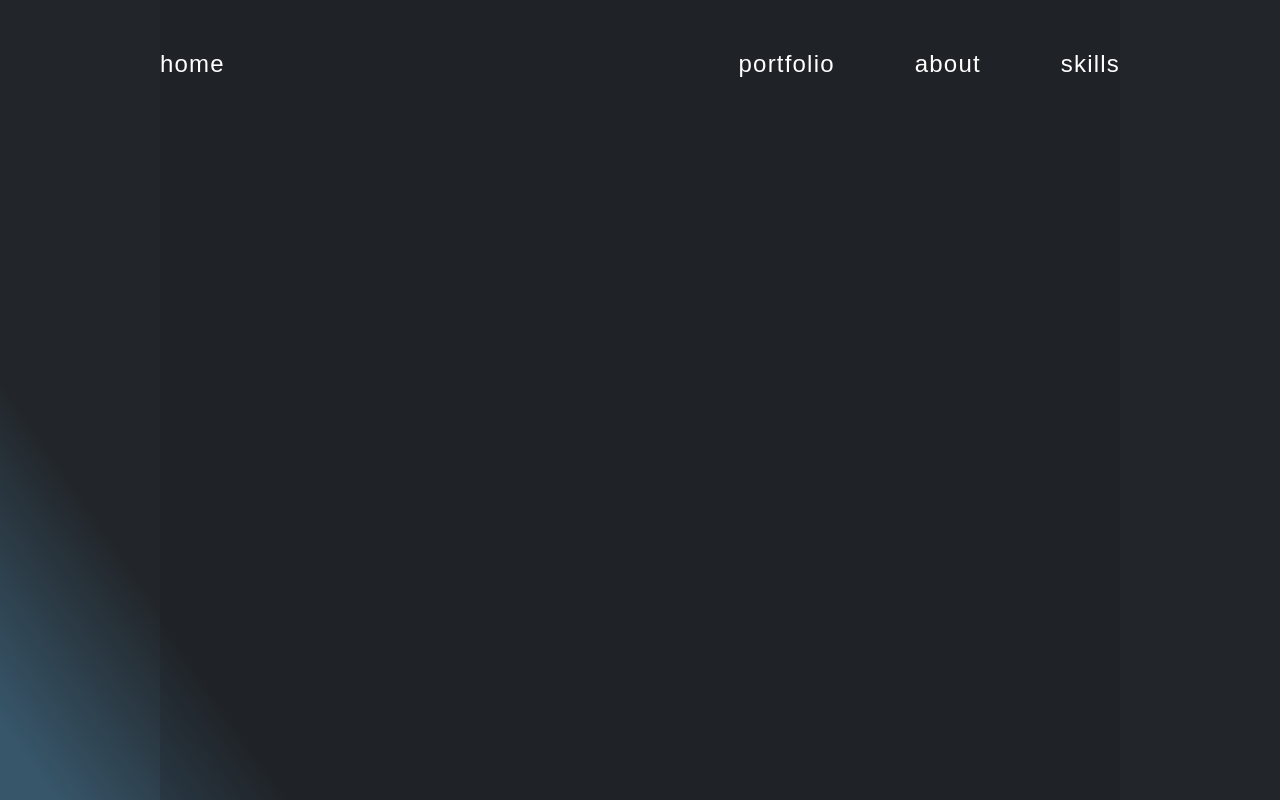
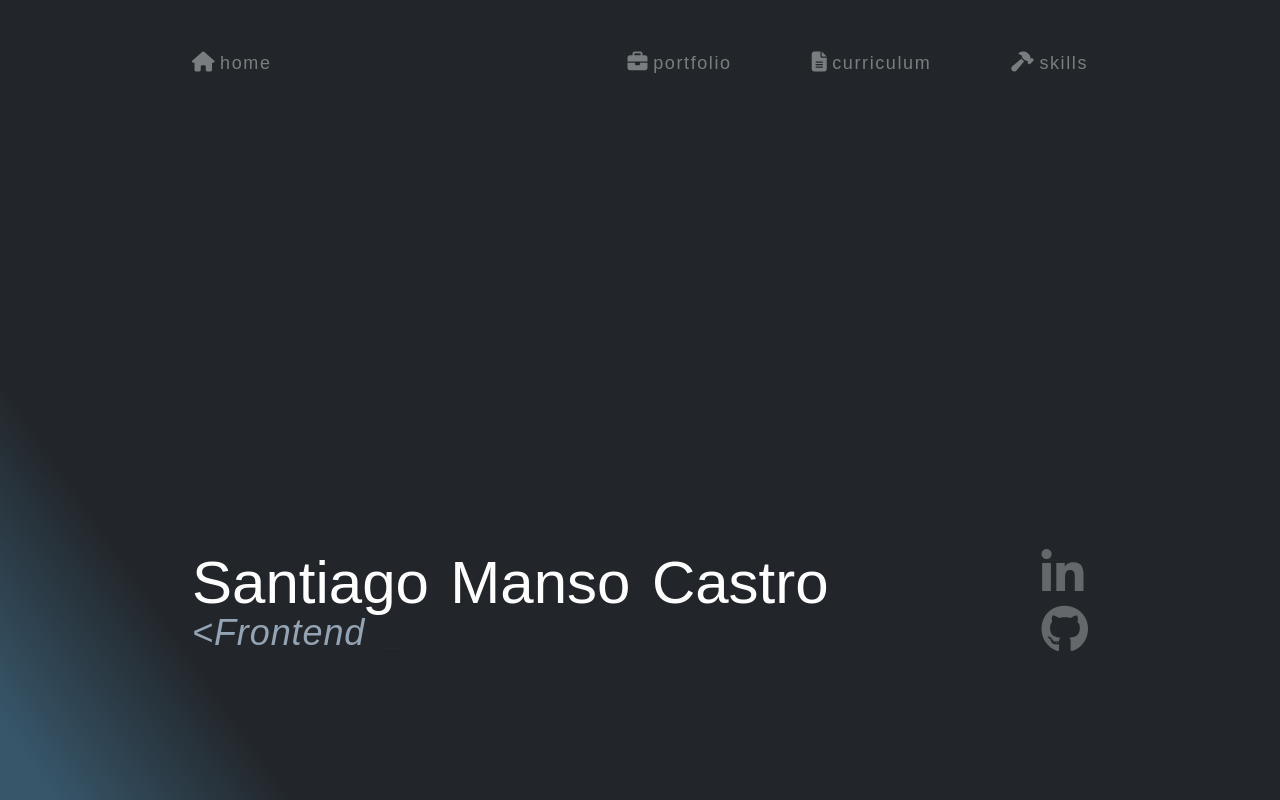
Before and after one commit to santiagomanso/santimanso.com, a React (Create React App) app: page / in a window 1280 px wide. Built offline with nearby package versions, Linux system fonts and the light colour scheme.

Commit message:
🔨 🎨 Responsive UI (home with nav)

```diff
--- a/src/components/Container.jsx
+++ b/src/components/Container.jsx
@@ -1,17 +1,7 @@
 const Container = ({ children }) => {
   return (
     <div className='w-screen h-screen app'>
-      <div className='px-8 lg:px-0 py-12 h-full max-w-full lg:max-w-[75vw] mx-auto bg-primary/20'>
-        <nav className='hidden lg:inline text-white text-2xl tracking-wider'>
-          <ul className='flex justify-between'>
-            <li className=''>home</li>
-            <div className=' flex gap-20'>
-              <li className=''>portfolio</li>
-              <li className=''>about</li>
-              <li className=''>skills</li>
-            </div>
-          </ul>
-        </nav>
+      <div className='px-8 lg:px-0 py-12 h-full max-w-full lg:max-w-[70vw] mx-auto '>
         {children}
       </div>
     </div>
--- a/src/components/Nav.jsx
+++ b/src/components/Nav.jsx
@@ -10,12 +10,43 @@ const Nav = () => {
   }
 
   return (
+    <>
+      <nav className='hidden lg:inline text-white  tracking-widest select-none'>
+        <ul className='flex justify-between'>
+          <li className='opacity-40 cursor-pointer hover:opacity-100 hover:text-white flex items-baseline gap-1 translate-y-0 hover:translate-y-1 hover:scale-105 transition-all ease-out duration-300'>
+            <i className='fa-solid text-xl fa-home'></i>
+            <a>
+              <p className='text-lg'>home</p>
+            </a>
+          </li>
+          <div className=' flex gap-20'>
+            <li className='opacity-40 cursor-pointer hover:opacity-100 hover:text-white flex items-baseline gap-1 translate-y-0 hover:translate-y-1 hover:scale-105 transition-all ease-out duration-300'>
+              <i className='fa-solid text-xl fa-briefcase'></i>
+              <a>
+                <p className='text-lg'>portfolio</p>
+              </a>
+            </li>
+            <li className='opacity-40 cursor-pointer hover:opacity-100 hover:text-white flex items-baseline gap-1 translate-y-0 hover:translate-y-1 hover:scale-105 transition-all ease-out duration-300'>
+              <i className='fa-solid text-xl fa-file-lines'></i>
+              <a>
+                <p className='text-lg'>curriculum</p>
+              </a>
+            </li>
+            <li className='opacity-40 cursor-pointer hover:opacity-100 hover:text-white flex items-baseline gap-1 translate-y-0 hover:translate-y-1 hover:scale-105 transition-all ease-out duration-300'>
+              <i className='fa-solid text-xl fa-hammer'></i>
+              <a>
+                <p className='text-lg'>skills</p>
+              </a>
+            </li>
+          </div>
+        </ul>
+      </nav>
       <div className='lg:hidden'>
         <button
           onClick={handlerToggleOpen}
           className={`${
             open ? 'inline' : ''
-        }  text-secondary text-4xl sm:text-6xl fixed top-4 right-5`}
+          }  text-secondary text-4xl sm:text-5xl fixed top-15 right-5`}
         >
           <i className='fa-solid fa-bars'></i>
         </button>
@@ -27,59 +58,60 @@ const Nav = () => {
           <nav className={`text-secondary`}>
             <button
               onClick={handlerToggleOpen}
-            className='text-5xl sm:text-7xl fixed top-4 right-5'
+              className='text-5xl sm:text-6xl fixed top-15 right-5'
             >
               <i>
                 <i className={`fa-solid fa-xmark`}></i>
               </i>
             </button>
-          <ul className=' flex flex-col gap-12 pt-28 text-3xl sm:text-4xl md:text-5xl'>
+            <ul className=' flex flex-col gap-12 pt-28 text-3xl sm:text-4xl '>
               <li className='px-5 flex justify-between items-center group'>
-              <i className='opacity-30 group-hover:opacity-100   fa-solid fa-house'></i>
-              <p className='opacity-30 group-hover:opacity-100   tracking-wider'>
+                <i className='opacity-30 group-hover:opacity-100 hover:text-secondary   fa-solid fa-house'></i>
+                <p className='opacity-30 group-hover:opacity-100 hover:text-secondary   tracking-wider'>
                   home
                 </p>
-              <i className='opacity-30 group-hover:opacity-100  fa-solid fa-chevron-right '></i>
+                <i className='opacity-30 group-hover:opacity-100 hover:text-secondary  fa-solid fa-chevron-right '></i>
               </li>
               <li className='px-5 flex justify-between items-center group'>
-              <i className='opacity-30 group-hover:opacity-100   fa-solid fa-hammer'></i>
-              <p className='opacity-30 group-hover:opacity-100   tracking-wider'>
+                <i className='opacity-30 group-hover:opacity-100 hover:text-secondary   fa-solid fa-hammer'></i>
+                <p className='opacity-30 group-hover:opacity-100 hover:text-secondary   tracking-wider'>
                   skills
                 </p>
-              <i className='opacity-30 group-hover:opacity-100  fa-solid fa-chevron-right '></i>
+                <i className='opacity-30 group-hover:opacity-100 hover:text-secondary  fa-solid fa-chevron-right '></i>
               </li>
               <li className='px-5 flex justify-between items-center group'>
-              <i className='opacity-30 group-hover:opacity-100   fa-solid fa-briefcase'></i>
-              <p className='opacity-30 group-hover:opacity-100   tracking-wider'>
+                <i className='opacity-30 group-hover:opacity-100 hover:text-secondary   fa-solid fa-briefcase'></i>
+                <p className='opacity-30 group-hover:opacity-100 hover:text-secondary   tracking-wider'>
                   portfolio
                 </p>
-              <i className='opacity-30 group-hover:opacity-100  fa-solid fa-chevron-right '></i>
+                <i className='opacity-30 group-hover:opacity-100 hover:text-secondary  fa-solid fa-chevron-right '></i>
               </li>
               <li className='px-5 flex justify-between items-center group'>
-              <i className='opacity-30 group-hover:opacity-100   fa-solid fa-file-lines'></i>
-              <p className='opacity-30 group-hover:opacity-100   tracking-wider'>
+                <i className='opacity-30 group-hover:opacity-100 hover:text-secondary   fa-solid fa-file-lines'></i>
+                <p className='opacity-30 group-hover:opacity-100 hover:text-secondary   tracking-wider'>
                   curriculum
                 </p>
-              <i className='opacity-30 group-hover:opacity-100  fa-solid fa-chevron-right '></i>
+                <i className='opacity-30 group-hover:opacity-100 hover:text-secondary  fa-solid fa-chevron-right '></i>
               </li>
-            <li className='px-5 flex justify-between items-center group'>
-              <i className='opacity-30 group-hover:opacity-100   fa-brands fa-github'></i>
-              <p className='opacity-30 group-hover:opacity-100   tracking-wider'>
+              <li className='md:hidden px-5 flex justify-between items-center group'>
+                <i className='opacity-30 group-hover:opacity-100 hover:text-secondary   fa-brands fa-github'></i>
+                <p className='opacity-30 group-hover:opacity-100 hover:text-secondary   tracking-wider'>
                   github
                 </p>
-              <i className='opacity-30 group-hover:opacity-100  fa-solid fa-chevron-right '></i>
+                <i className='opacity-30 group-hover:opacity-100 hover:text-secondary  fa-solid fa-chevron-right '></i>
               </li>
-            <li className='px-5 flex justify-between items-center group'>
-              <i className='opacity-30 group-hover:opacity-100   fa-brands fa-linkedin-in'></i>
-              <p className='opacity-30 group-hover:opacity-100   tracking-wider'>
+              <li className='md:hidden px-5 flex justify-between items-center group'>
+                <i className='opacity-30 group-hover:opacity-100 hover:text-secondary   fa-brands fa-linkedin-in'></i>
+                <p className='opacity-30 group-hover:opacity-100 hover:text-secondary   tracking-wider'>
                   LinkedIn
                 </p>
-              <i className='opacity-30 group-hover:opacity-100  fa-solid fa-chevron-right '></i>
+                <i className='opacity-30 group-hover:opacity-100 hover:text-secondary  fa-solid fa-chevron-right '></i>
               </li>
             </ul>
           </nav>
         </div>
       </div>
+    </>
   )
 }
 
--- a/src/screens/HomeScreen.jsx
+++ b/src/screens/HomeScreen.jsx
@@ -1,9 +1,35 @@
+import { Cursor, useTypewriter } from 'react-simple-typewriter'
 import Header from '../components/Header'
 
 const HomeScreen = () => {
+  const { text } = useTypewriter({
+    words: ['Developer />', '/> <Student />'],
+    loop: false, // Infinit
+    delaySpeed: 2000,
+    typeSpeed: 200,
+    deleteSpeed: 90,
+  })
   return (
     <>
       <Header />
+      <aside className='flex justify-between h-full pb-32'>
+        <div className='flex flex-col md:justify-start lg:justify-end '>
+          <h1 className='text-4xl sm:text-6xl lg:text-6xl'>
+            Santiago Manso Castro
+          </h1>
+          <span className='text-secondary text-3xl md:text-4xl italic tracking-wide mt-5 lg:mt-0'>
+            {'<'}Frontend {text}
+            <span className='text-white'>
+              {''}
+              <Cursor cursorStyle={'_'} />
+            </span>
+          </span>
+        </div>
+        <div className='hidden md:flex flex-col justify-end gap-2  text-5xl select-none'>
+          <i className='opacity-30 hover:opacity-100 text-white hover:text-secondary  fa-brands fa-linkedin-in'></i>
+          <i className='opacity-30 hover:opacity-100 text-white hover:text-secondary  fa-brands fa-github'></i>
+        </div>
+      </aside>
     </>
   )
 }
```
Lines whose indentation alone changed are shown as unchanged.
